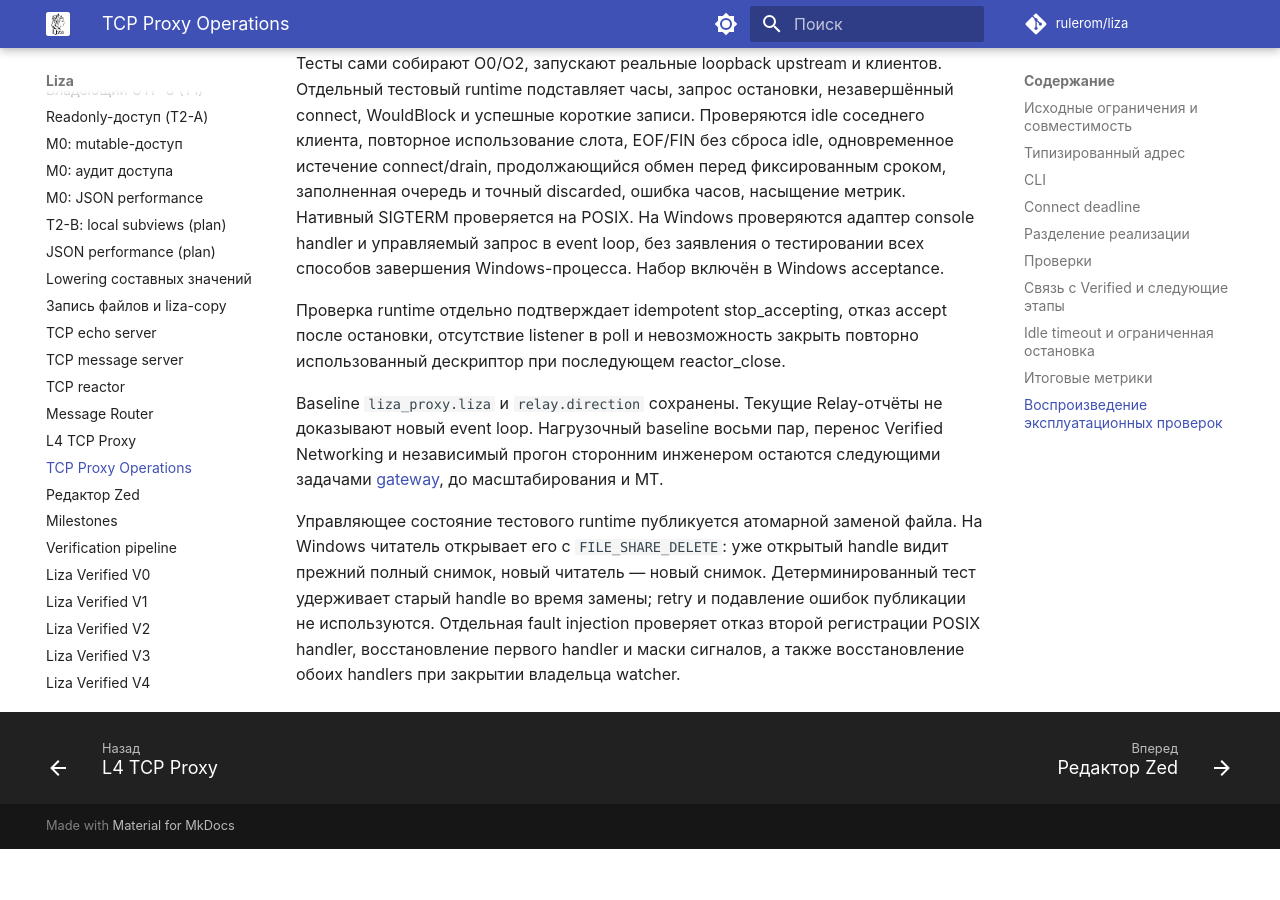
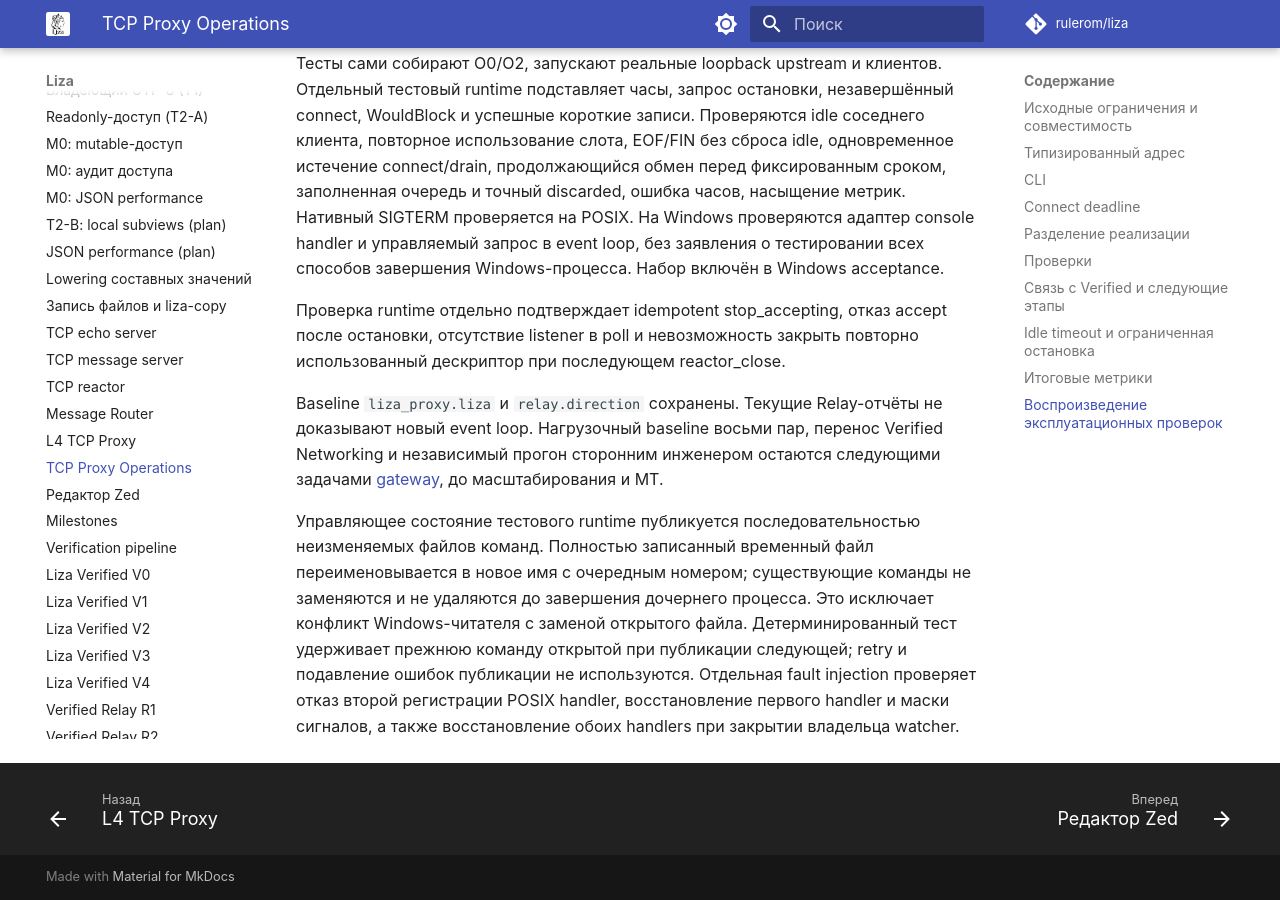
Before and after one commit to rulerom/liza, an MkDocs documentation site: the page built from docs/tcp-proxy-operations.md, in a window 1280 px wide and 900 px high, scrolled down 6386 px. Built offline with MkDocs 1.6.1 and Material for MkDocs 9.7.7, drawn with Linux system fonts in a browser that asks for light colours; comment, search, counter and statistics services are not loaded; before the commit the page ends 7235 px from its top, so only the background shows below that.

Commit message:
test(proxy): publish immutable sequenced fault-control commands

```diff
--- a/docs/tcp-proxy-operations.md
+++ b/docs/tcp-proxy-operations.md
@@ -255,10 +255,12 @@
 следующими задачами [gateway](network-gateway.md), до масштабирования и MT.
 
 
-Управляющее состояние тестового runtime публикуется атомарной заменой файла.
-На Windows читатель открывает его с `FILE_SHARE_DELETE`: уже открытый handle
-видит прежний полный снимок, новый читатель — новый снимок. Детерминированный
-тест удерживает старый handle во время замены; retry и подавление ошибок
-публикации не используются. Отдельная fault injection проверяет отказ второй
+Управляющее состояние тестового runtime публикуется последовательностью
+неизменяемых файлов команд. Полностью записанный временный файл переименовывается
+в новое имя с очередным номером; существующие команды не заменяются и не удаляются
+до завершения дочернего процесса. Это исключает конфликт Windows-читателя с заменой
+открытого файла. Детерминированный тест удерживает прежнюю команду открытой при
+публикации следующей; retry и подавление ошибок публикации не используются.
+Отдельная fault injection проверяет отказ второй
 регистрации POSIX handler, восстановление первого handler и маски сигналов,
 а также восстановление обоих handlers при закрытии владельца watcher.
```
Also changed, not shown: 1 other file.
